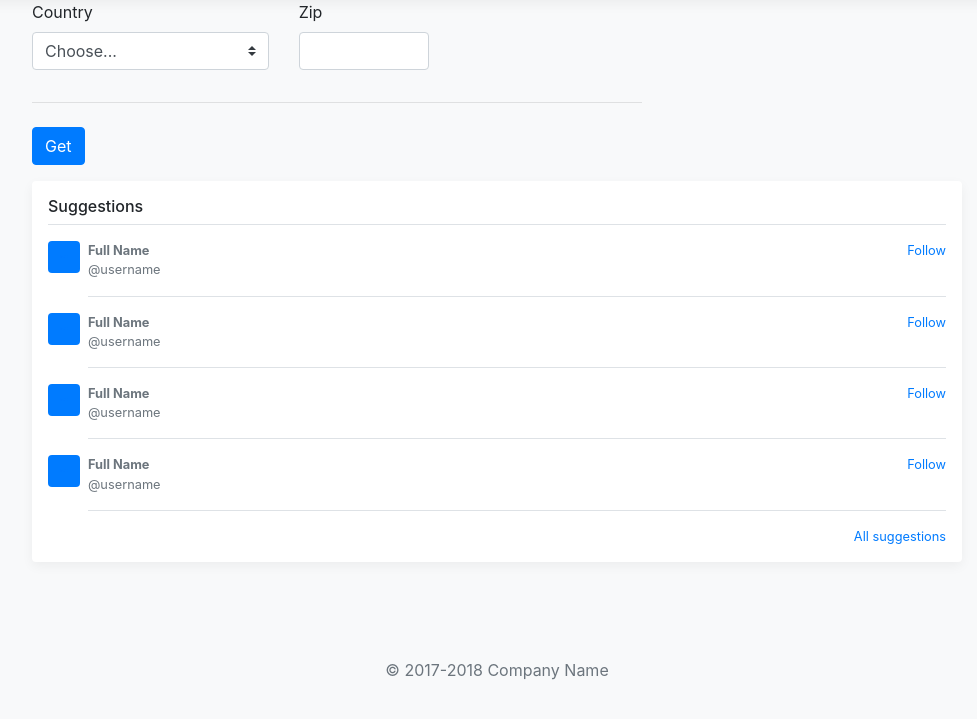
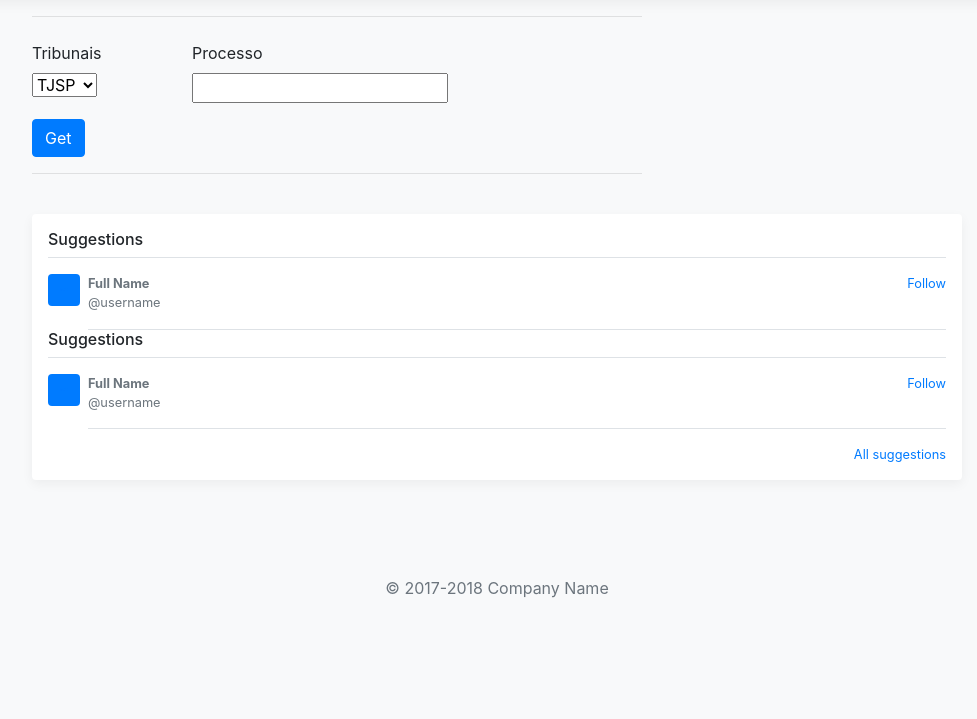
Before and after one commit to arjdev69/collect_data_web, a Django app: page / in a window 1280 px wide. Shown: the part 56-775 px from the top of the page, without its empty margins (143-1120 px from the left). Run offline with Django 3.2, Linux system fonts and the light colour scheme; some libraries are stand-ins or nearby versions.

Commit message:
views modified

```diff
--- a/collect/data_lists/templates/view_datas/view.html
+++ b/collect/data_lists/templates/view_datas/view.html
@@ -29,36 +29,29 @@
   </header>
   <div class="container">
     <div class="row">
-      <div class="col-md-8 order-md-1">
-        <form class="needs-validation" novalidate>
+      <div class="col-md-8 order-md-2">
+          <hr class="mb-4">
+        <form class="needs-validation"  method="post" enctype="multipart/form-data">{% csrf_token %}
           <div class="row">
-            <div class="col-md-5 mb-3">
-              <label for="country">Country</label>
-              <select class="custom-select d-block w-100" id="country" required>
-                <option value="">Choose...</option>
-                <option>United States</option>
-              </select>
-              <div class="invalid-feedback">
-                Please select a valid country.
-              </div>
+            <div class="col-md-3 mb-3">
+              <label for="Tribunais">Tribunais</label>
+              {{ datas.Tribunais }}
             </div>
             <div class="col-md-3 mb-3">
-              <label for="zip">Zip</label>
-              <input type="text" class="form-control" id="zip" placeholder="" required>
-              <div class="invalid-feedback">
-                Zip code required.
-              </div>
+              <label for="Processo">Processo</label>
+              {{ datas.Processos }}
+              <!--input type="text" class="form-control" id="zip" placeholder="" required-->
             </div>
           </div>
-          <hr class="mb-4">
           <button class="btn btn-primary" type="submit">Get</button>
         </form>
+        <hr class="mb-4">
       </div>
     </div>
 
     <div class="my-3 p-3 bg-white rounded box-shadow">
+      {% for data in datas %}
       <h6 class="border-bottom border-gray pb-2 mb-0">Suggestions</h6>
-      {% for data in datas %}
       <div class="media text-muted pt-3">
         <img data-src="holder.js/32x32?theme=thumb&bg=007bff&fg=007bff&size=1" alt="" class="mr-2 rounded">
         <div class="media-body pb-3 mb-0 small lh-125 border-bottom border-gray">
--- a/collect/data_lists/views.py
+++ b/collect/data_lists/views.py
@@ -1,7 +1,10 @@
 from django.shortcuts import render
+from .forms import DataForm
+
 
 # Create your views here.
 
 def data_view(request):
-    data = ["bruno","bruno1","bruno2","bruno3"]
-    return render(request, 'view_datas/view.html', {'datas': data})
+    data_form = DataForm()
+    print(data_form)
+    return render(request, 'view_datas/view.html', {'datas': data_form})
```
